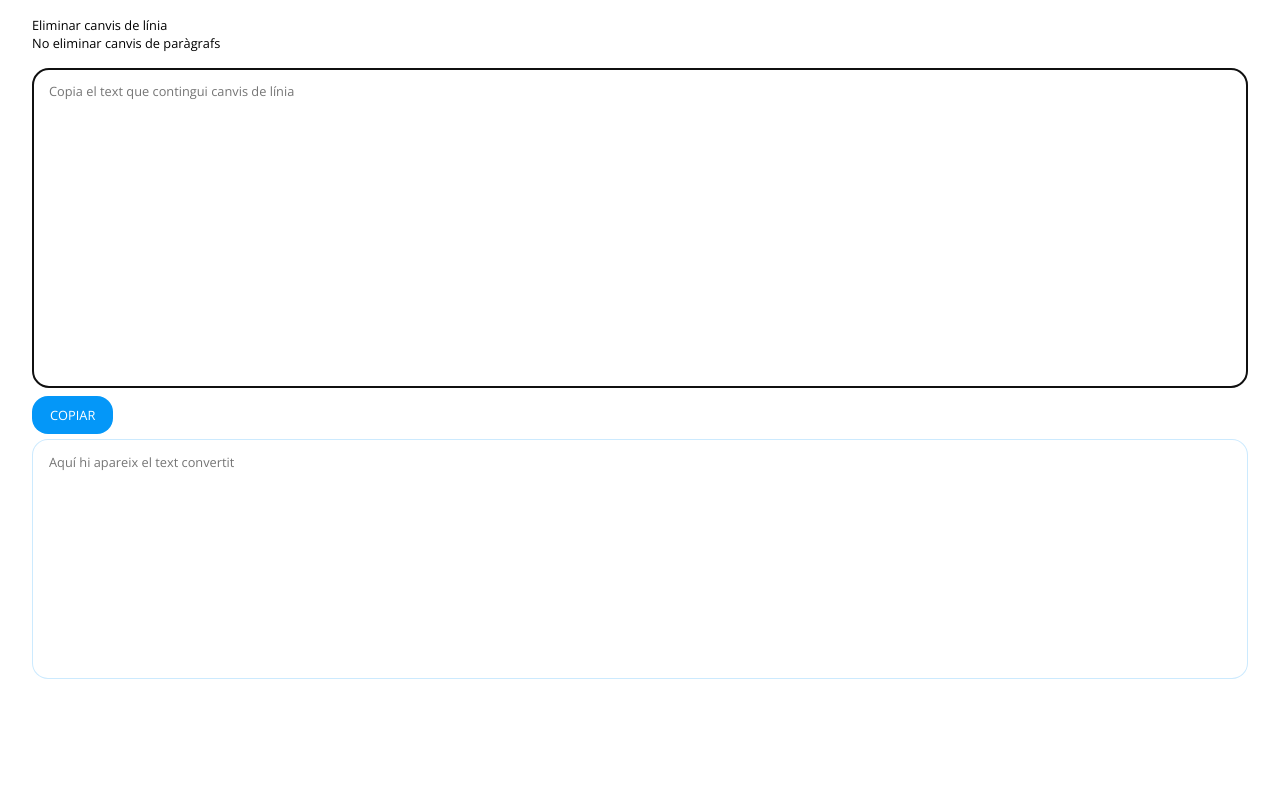
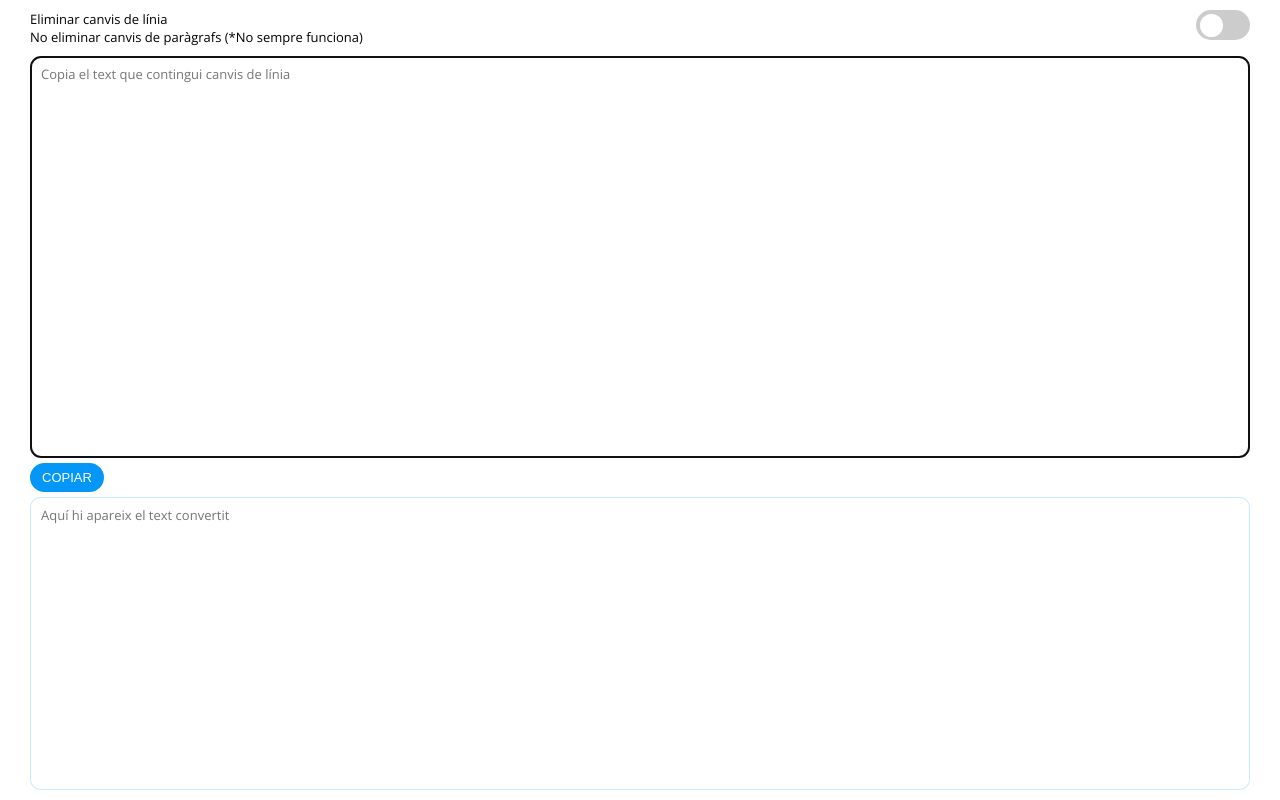
Before and after one commit to guillempuche/clean-text, a website: page index.html in a window 1280 px wide. Drawn offline with nearby package versions, Linux system fonts and the light colour scheme.

Commit message:
Add an auto-copy mode

```diff
--- a/index.html
+++ b/index.html
@@ -13,13 +13,23 @@
     <link href="style.css" rel="stylesheet" type="text/css" />
   </head>
 
-  <body>
-    <div class="introduction">
-      <p>Eliminar canvis de línia</p>
-      <p>No eliminar canvis de paràgrafs</p>
+  <body onload="start()">
+    <header class="header">
+      <div class="header__text">
+        <p class="text">Eliminar canvis de línia</p>
+        <p class="text">
+          No eliminar canvis de paràgrafs (*No sempre funciona)
+        </p>
       </div>
+      <div class="header__switch">
+        <label class="switch">
+          <input id="switch__input" type="checkbox" onclick="setAutoCopy()" />
+          <span class="slider"></span>
+        </label>
+      </div>
+    </header>
+    <main>
       <div class="input">
-      <div>
         <textarea
           id="input__textarea"
           class="textarea input__textarea"
@@ -32,9 +42,8 @@
           placeholder="Copia el text que contingui canvis de línia"
         ></textarea>
       </div>
-    </div>
       <div>
-      <button class="btn btn__copy" onclick="copyToClipboard()">
+        <button class="btn" onclick="copy()">
           Copiar
         </button>
       </div>
@@ -45,6 +54,7 @@
           placeholder="Aquí hi apareix el text convertit"
         ></textarea>
       </div>
+    </main>
     <script src="script.js" async></script>
   </body>
 </html>
--- a/sandbox.config.json
+++ b/sandbox.config.json
@@ -1,4 +1,5 @@
 {
   "template": "static",
-  "infiniteLoopProtection": true
+  "infiniteLoopProtection": true,
+  "hardReloadOnChange": false
 }
--- a/script.js
+++ b/script.js
@@ -1,3 +1,11 @@
+// Initial setting.
+function start() {
+  // Set the default state of mode auto-copy as false.
+  if (checkAutoCopy() === undefined) setAutoCopy(false);
+  // Set the switch button
+  else document.getElementById("switch__input").checked = checkAutoCopy();
+}
+
 function convertTextAutomatically() {
   let timeout = null;
   let inputText, outputText;
@@ -14,7 +22,10 @@ function convertTextAutomatically() {
     outputText = convertText(inputText);
 
     document.getElementById("output__textarea").value = outputText;
-  }, 500);
+
+    // Auto copy the text if this mode is enabled.
+    if (checkAutoCopy()) copy();
+  }, 30);
 }
 
 function convertText(inputText) {
@@ -30,7 +41,7 @@ function convertText(inputText) {
   return outputText;
 }
 
-async function copyToClipboard() {
+async function copy() {
   const text = document.getElementById("output__textarea").value;
 
   try {
@@ -39,3 +50,54 @@ async function copyToClipboard() {
     console.error("Error on copying the text");
   }
 }
+
+/**
+ * Set the state for the mode auto-copy.
+ * @param {boolean} [newState=undefined]
+ */
+function setAutoCopy(newState) {
+  const oldState = checkAutoCopy();
+  console.log("typeof oldState", typeof oldState);
+
+  console.log("newState =", newState);
+  if (newState === undefined) newState = !oldState;
+
+  // If previous state is true, then the new state has to be false.
+  // And the reverse.
+  // Cookie will expire after 60 days.
+  document.cookie = `auto_copy=${newState}; max-age=5184000 ;samesite=strict`;
+
+  document.getElementById("switch__input").checked = newState;
+
+  console.log(
+    "switch checked",
+    document.getElementById("switch__input").checked
+  );
+}
+
+/**
+ * Get the cookie `auto_copy`'s value.
+ * @return {boolean|undefined} True if cookie is true, false if cookie
+ * is false or undefined it it doesn't exist.
+ */
+function checkAutoCopy() {
+  let cookieValue;
+
+  // If cookie doesn't exist, we return `null`.
+  try {
+    cookieValue = document.cookie
+      .split("; ")
+      .find((row) => row.startsWith("auto_copy"))
+      .split("=")[1];
+
+    // Convert the cookie value (string) to a boolean.
+    if (cookieValue === "true") cookieValue = true;
+    else cookieValue = false;
+  } catch (err) {
+    cookieValue = undefined;
+  }
+
+  console.log("checkAutoCopy cookie =", cookieValue);
+
+  return cookieValue;
+}
--- a/style.css
+++ b/style.css
@@ -1,54 +1,65 @@
 * {
   margin: 0;
   padding: 0;
-  box-sizing: border-box;
+  box-sizing: inherit;
+}
+
+html {
+  /* This defines what 1rem is */
+  font-size: 62.5%;
 }
 
 body {
   font-family: "Open Sans";
-  font-size: 62.5%;
-  margin: 0 2rem;
+  box-sizing: border-box;
+  height: 100vh;
+  padding: 1rem 3rem;
 }
 
-.introduction {
-  margin: 1rem 0;
-  font-size: 0.8rem;
+.header {
+  display: flex;
+  justify-content: space-between;
+  margin-bottom: 1rem;
+}
+
+main {
+  height: calc(100% - 4.6rem);
+  display: flex;
+  flex-direction: column;
+  justify-content: space-between;
+}
+
+.text {
+  font-size: 1.3rem;
 }
 
 .input {
-  width: 100%;
-  height: 100%;
+  height: 55%;
 }
 
+.output {
+  height: 40%;
+}
+
+/* Text areas */
 .textarea {
   border-radius: 1rem;
   padding: 0.8rem 1rem;
   font-family: inherit;
-  font-size: inherit;
-  font-size: 0.8rem;
+  font-size: 1.3rem;
   resize: none;
   width: 100%;
+  height: 100%;
   border-color: rgba(4, 150, 248, 0.2);
 }
 
-.input__textarea {
-  height: 40vh;
-  /* height: 40%; */
-}
-
-.output__textarea {
-  height: 30vh;
-  /* height: 60%; */
-}
-
+/* Button */
 .btn {
   text-transform: uppercase;
-  font-family: inherit;
-  font-size: inherit;
-  font-size: 0.8rem;
+  font-size: 1.3rem;
   margin: 5px 0;
   padding: 0.5rem 1rem;
-  border-radius: 1rem;
+  border-radius: 2rem;
   border-color: transparent;
   background-color: #0497f8;
   color: #fff;
@@ -65,3 +76,57 @@ body {
   /* After the button is clicked, we don't show the selectection line of the button. */
   text-emphasis: transparent;
 }
+
+/* Switch */
+.switch {
+  position: relative;
+  display: inline-block;
+  width: 54px;
+  height: 30px;
+}
+
+.switch input {
+  opacity: 0;
+  width: 0;
+  height: 0;
+}
+
+.slider {
+  position: absolute;
+  cursor: pointer;
+  top: 0;
+  left: 0;
+  right: 0;
+  bottom: 0;
+  border-radius: 34px;
+  background-color: #ccc;
+  -webkit-transition: 0.1s;
+  transition: 0.1s;
+}
+
+.slider:before {
+  position: absolute;
+  content: "";
+  height: 23px;
+  width: 23px;
+  left: 4px;
+  bottom: 3px;
+  border-radius: 50%;
+  background-color: white;
+  -webkit-transition: 0.1s;
+  transition: 0.1s;
+}
+
+input:checked + .slider {
+  background-color: #2196f3;
+}
+
+input:focus + .slider {
+  box-shadow: 0 0 1px #2196f3;
+}
+
+input:checked + .slider:before {
+  -webkit-transform: translateX(23px);
+  -ms-transform: translateX(23px);
+  transform: translateX(23px);
+}
```
Also changed, not shown: README.md. Lines whose indentation alone changed are shown as unchanged.
